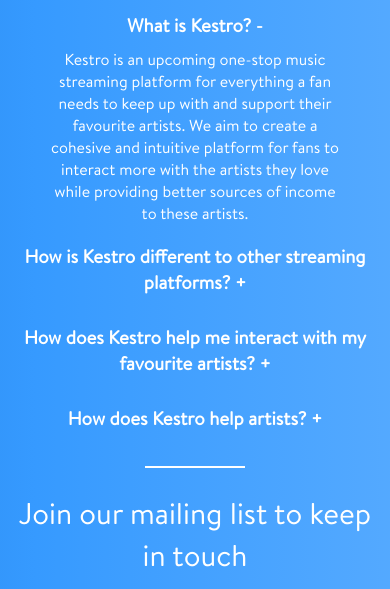
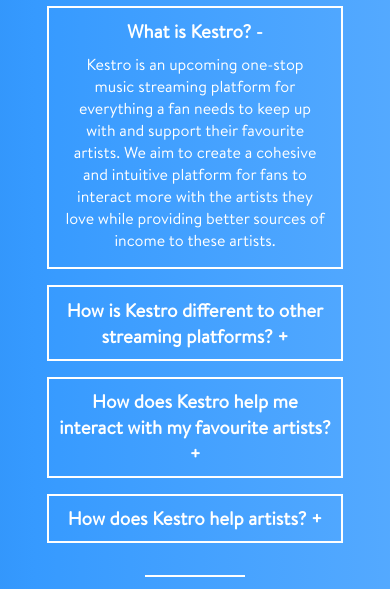
Before and after one commit to jonahjnewton/KestroLandingPage, a plain HTML site: page index.html in a window 390 px wide. Both pictures are taken after a click on the element "What is Kestro?". Shown: the part 216-805 px from the top of the page. Drawn offline with Linux system fonts and the light colour scheme.

Commit message:
Updated styling

```diff
--- a/index.html
+++ b/index.html
@@ -51,8 +51,10 @@
                 var content = this.nextElementSibling;
                 if (content.style.maxHeight){
                     content.style.maxHeight = null;
+                    content.style.paddingBottom = null;
                 } else {
                     content.style.maxHeight = content.scrollHeight + "px";
+                    content.style.paddingBottom = "1rem";
                 }
             });
         }
--- a/stylesheet.css
+++ b/stylesheet.css
@@ -114,6 +114,10 @@
     text-align: center;
     display: flex;
     flex-direction: column;
+    width:50%;
+    border: solid 2px white;
+    margin-bottom: 1rem;
+
 }
 
 .faq-button{
@@ -123,11 +127,10 @@
 
 .faq-content{
     margin: 0 auto;
-    margin-bottom: 0.6rem;
-    width: 50%;
     overflow: hidden;
     max-height: 0;
     transition: max-height 0.2s ease-out;
+    padding: 0 1rem;
 }
 
 .faq-button:after{
@@ -144,11 +147,11 @@
 }
 
 h1{
-    margin-bottom:0.38rem;
+    margin-bottom:0.6rem;
 }
 
 @media (max-width: 768px) {
-    .faq-content{
+    .faq-question{
         width:75%;
     }
   }
```
